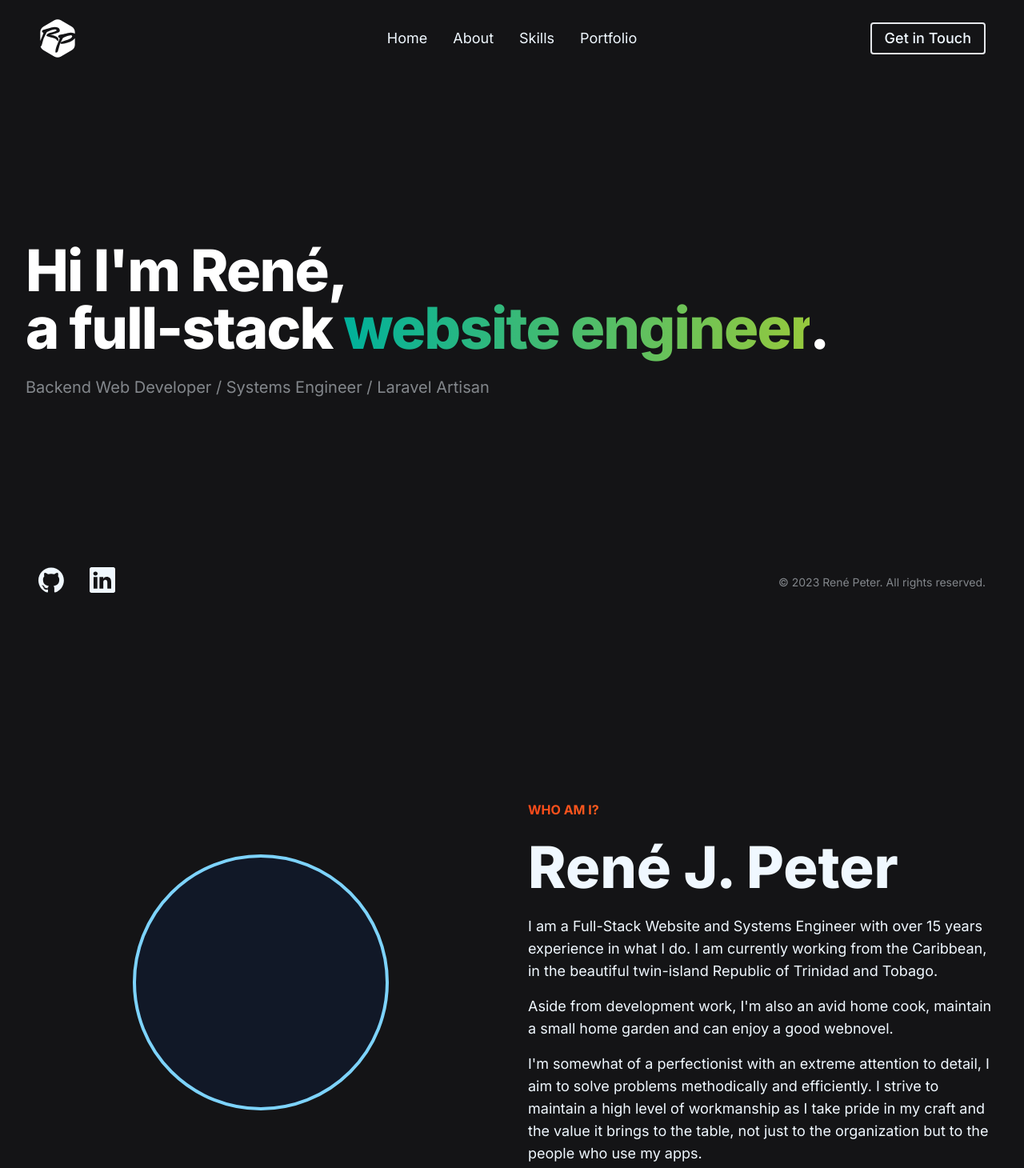
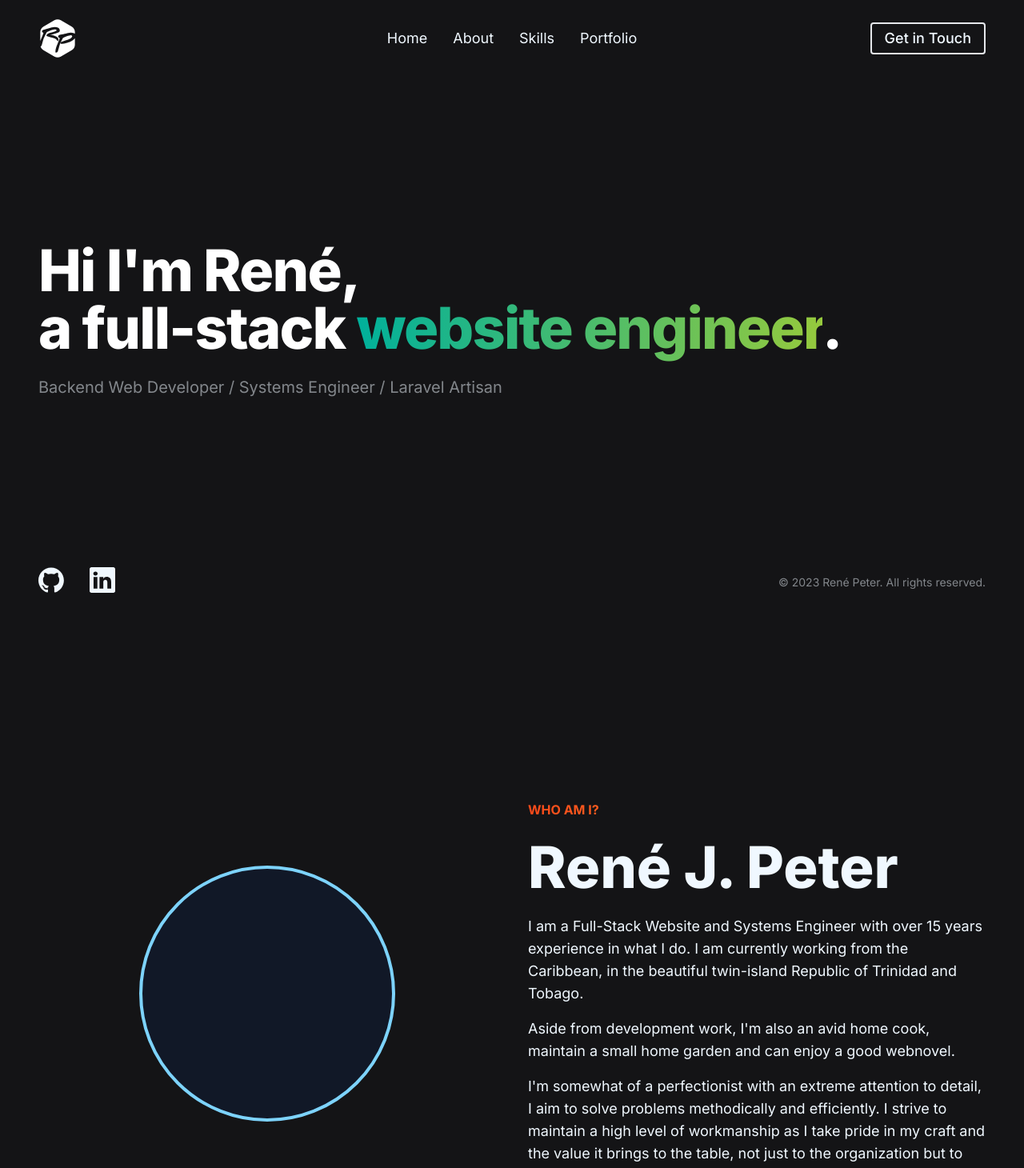
Before and after one commit to renejpeter/portfolio, a Next.js app: page / in a window 1280 px wide. Shown: the top 1460 px of the page at 80% size. Built offline with nearby package versions, Linux system fonts and the light colour scheme; a web font is replaced by a local one.

Commit message:
bugfix: section horizontal padding

```diff
--- a/src/components/sections/AboutSection/index.tsx
+++ b/src/components/sections/AboutSection/index.tsx
@@ -4,7 +4,7 @@ const AboutSection = () => {
       id="about"
       className="min-h-screen flex items-center justify-center py-[25vh]"
     >
-      <div className="w-full mx-auto max-w-screen-xl px-6 lg:px-8">
+      <div className="w-full mx-auto max-w-screen-xl px-6 lg:px-12">
         <div className="md:flex items-center gap-10">
           <div className="flex-1 md:flex items-center justify-center mb-6 lg:mb-0">
             <div className="bg-gray-900 rounded-full h-40 w-40 md:w-60 md:h-60 lg:h-80 lg:w-80 border-4 border-sky-300"></div>
--- a/src/components/sections/ContactSection/index.tsx
+++ b/src/components/sections/ContactSection/index.tsx
@@ -7,7 +7,7 @@ const ContactSection = () => {
       id="contact"
       className="min-h-screen flex items-center justify-center py-[25vh]"
     >
-      <div className="w-full mx-auto max-w-screen-xl px-6 lg:px-8">
+      <div className="w-full mx-auto max-w-screen-xl px-6 lg:px-12">
         <div className="lg:flex items-center gap-10">
           <div className="flex-1">
             <h1 className="text-4xl md:text-5xl lg:text-7xl font-extrabold tracking-tight leading-tight mb-3 lg:mb-6 gr-blue-pink">
--- a/src/components/sections/IntroSection/index.tsx
+++ b/src/components/sections/IntroSection/index.tsx
@@ -4,7 +4,7 @@ const IntroSection = () => {
       id="intro"
       className="min-h-screen flex items-center justify-center py-[25vh]"
     >
-      <div className="w-full mx-auto max-w-screen-xl px-6 lg:px-8">
+      <div className="w-full mx-auto max-w-screen-xl px-6 lg:px-12">
         <div className="flex gap-10">
           <div className="flex-1">
             <h1 className="text-4xl md:text-5xl lg:text-7xl font-extrabold tracking-tight text-white leading-tight mb-3 lg:mb-6">
--- a/src/components/sections/SkillSection/index.tsx
+++ b/src/components/sections/SkillSection/index.tsx
@@ -7,7 +7,7 @@ const SkillSection = () => {
       id="skills"
       className="min-h-screen flex items-center justify-center py-[25vh]"
     >
-      <div className="w-full px-6 lg:px-8">
+      <div className="w-full px-6 lg:px-12">
         <h2 className="text-4xl md:text-5xl lg:text-7xl gr-limegreen-blue text-center font-extrabold mx-auto max-w-screen-md mb-3 lg:mb-6">
           Skills &amp; Experience
         </h2>
--- a/src/pages/portfolio/index.tsx
+++ b/src/pages/portfolio/index.tsx
@@ -3,7 +3,7 @@ const posts = Array(10).fill(null);
 export default function PortfolioPage() {
   return (
     <article id="portfolio" className="min-h-screen py-[25vh]">
-      <div className="w-full mx-auto px-6 lg:px-8">
+      <div className="w-full mx-auto px-6 lg:px-12">
         <h1 className="font-extrabold text-4xl md:text-5xl lg:text-7xl text-white text-center mb-10 lg:mb-20">
           Recent Work
         </h1>
```
